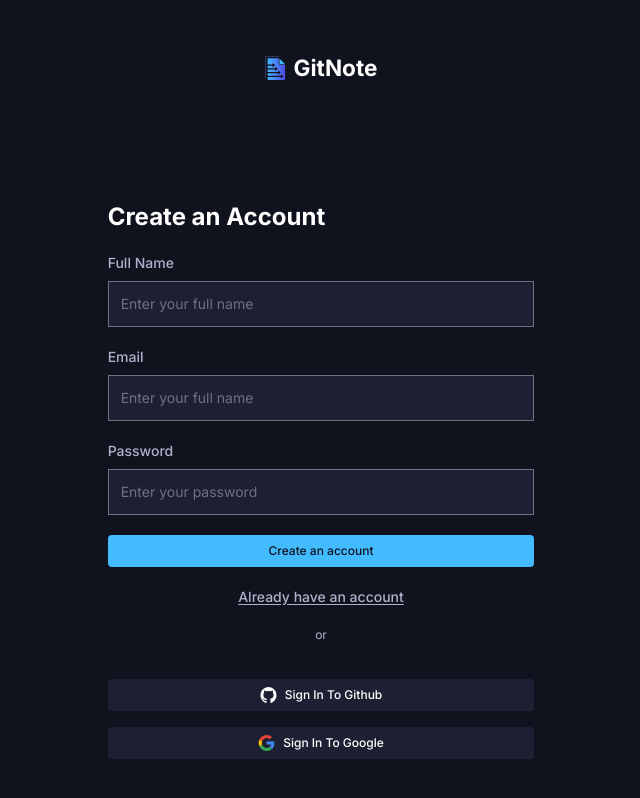
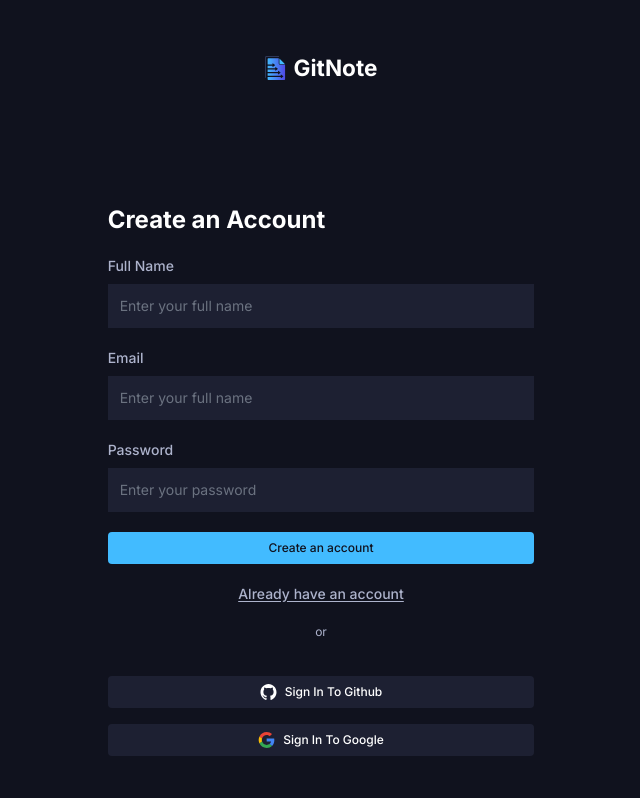
Before and after one commit to DDVVPP/GitNote, a Next.js app: page /sign-up in a window 1280 px wide. Shown: the top 798 px of the page, without its empty margins (319-959 px from the left). Built offline with nearby package versions, Linux system fonts and the light colour scheme; no server answers.

Commit message:
cleanup: Input component

```diff
--- a/components/shared/ui/Input.tsx
+++ b/components/shared/ui/Input.tsx
@@ -1,5 +1,4 @@
-import { Path, useForm, UseFormRegister, SubmitHandler } from 'react-hook-form';
-import { IFormValues } from '@/components/onboarding/CreateAccount';
+// import { Path, useForm, UseFormRegister, SubmitHandler } from 'react-hook-form';
 
 interface InputProps extends React.InputHTMLAttributes<HTMLInputElement> {
   label: string;
@@ -25,7 +24,7 @@ const Input = ({
         name={name}
         placeholder={placeholder}
         {...rest}
-        className="paragraph-3-regular p-3 bg-black-700"
+        className="paragraph-3-regular p-3 bg-black-700 border-none"
       />
     </div>
   );
```
